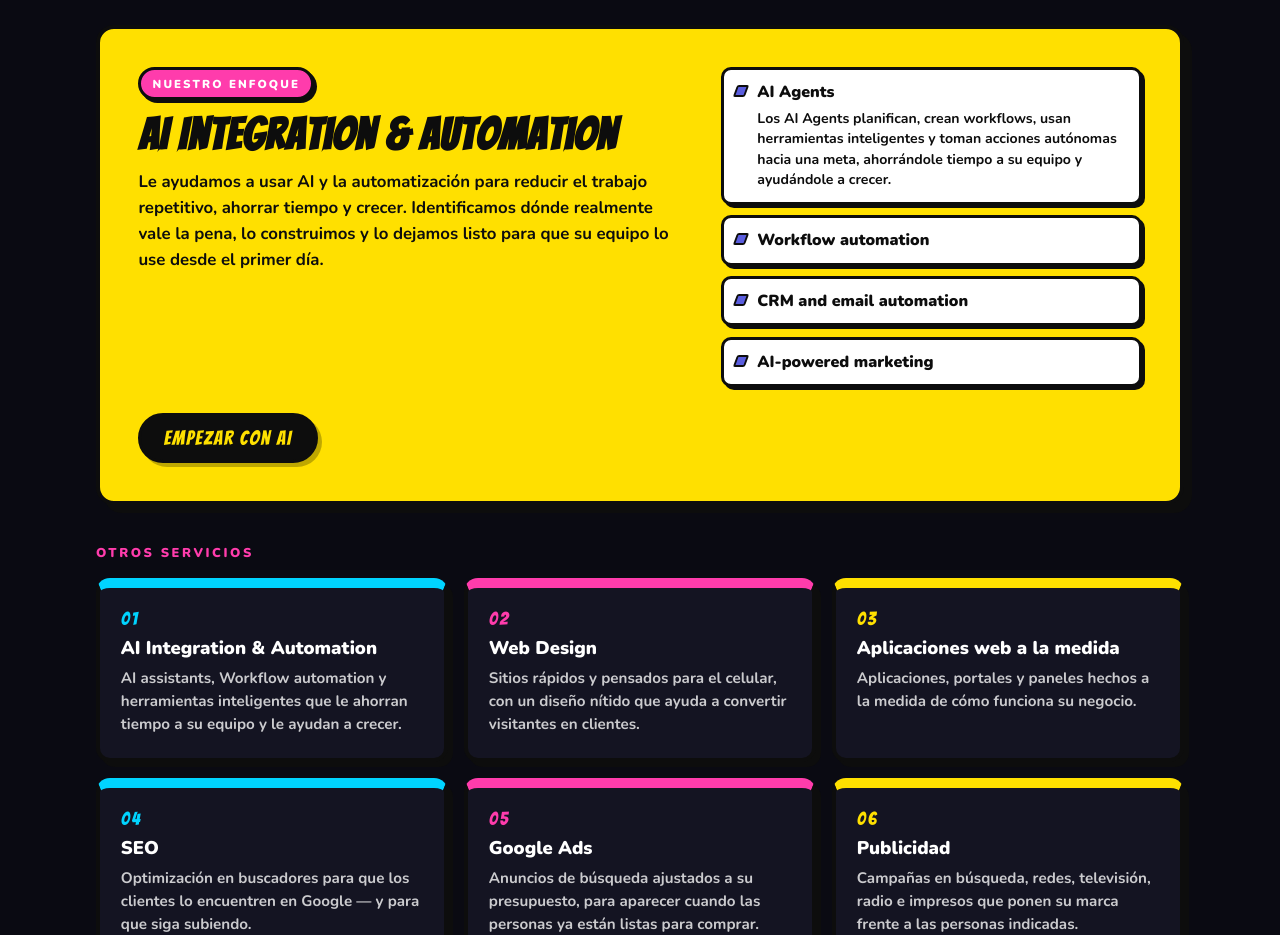
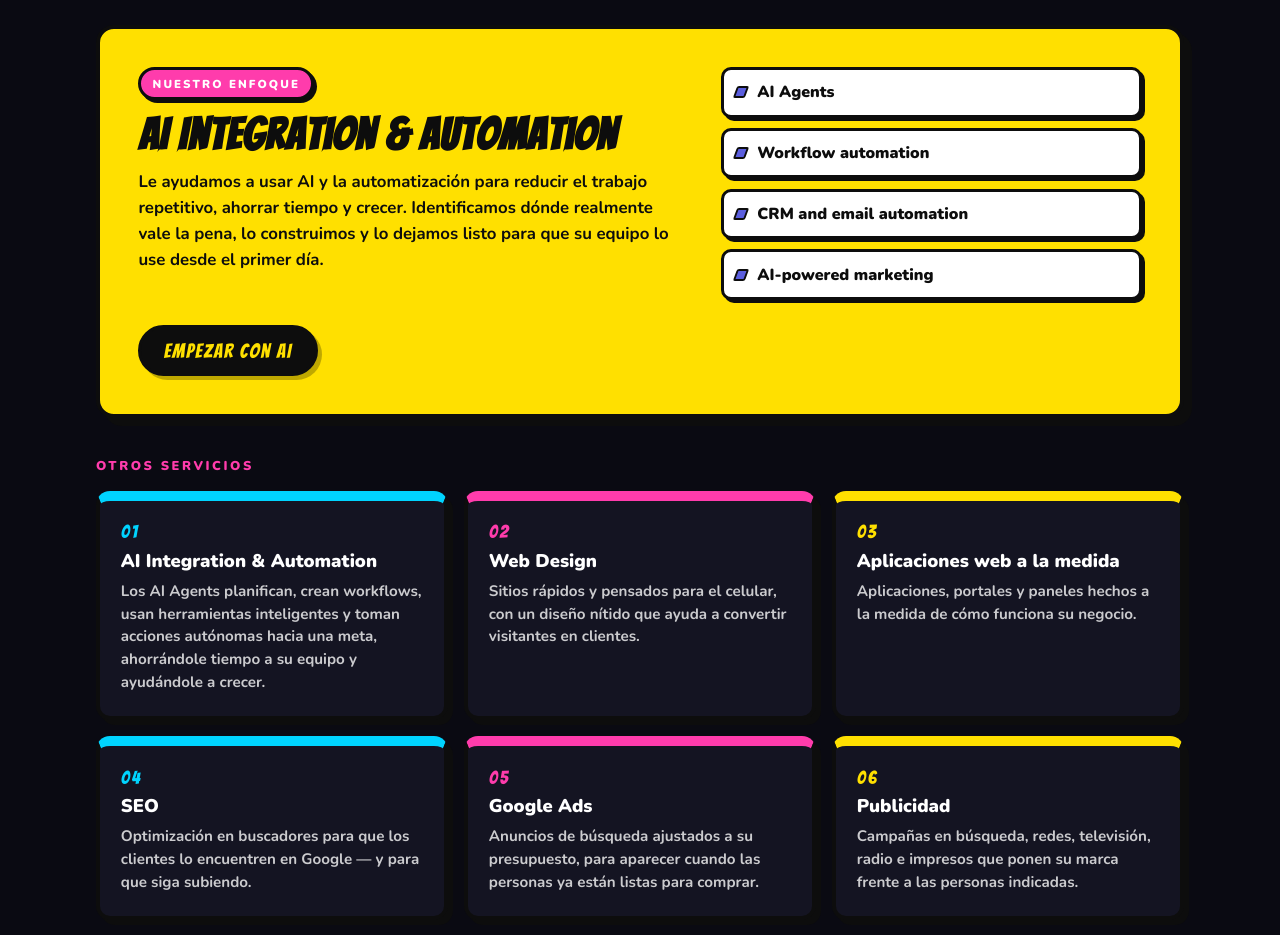
Before and after one commit to javiojo/ojomgwebsite, a plain HTML site: page index.html in a window 1280 px wide. Shown: the part 1268-2203 px from the top of the page. Drawn offline with nearby package versions, Linux system fonts and the light colour scheme.

Commit message:
Move the AI Agents description to the services-grid card and revert the featured bullet.

```diff
--- a/index.html
+++ b/index.html
@@ -427,23 +427,13 @@
       content: "";
       position: absolute;
       left: 0.7rem;
-      top: 0.95rem;
+      top: 50%;
       width: 0.75rem;
       height: 0.75rem;
       border-radius: 2px;
       background: var(--blue);
-      transform: skewX(-20deg);
+      transform: translateY(-50%) skewX(-20deg);
       border: 2px solid var(--ink);
-    }
-    .feature-list .bullet-desc {
-      display: block;
-      margin-top: 0.35rem;
-      font-weight: 700;
-      font-size: 0.88rem;
-      line-height: 1.45;
-    }
-    @media (max-width: 520px) {
-      .feature-list .bullet-desc { font-size: 0.84rem; }
     }
     .btn-ink {
       display: inline-block;
@@ -719,10 +709,7 @@
             <p class="feature-copy" data-i18n="aiCopy">Le ayudamos a usar AI y la automatización para reducir el trabajo repetitivo, ahorrar tiempo y crecer. Identificamos dónde realmente vale la pena, lo construimos y lo dejamos listo para que su equipo lo use desde el primer día.</p>
           </div>
           <ul class="feature-list">
-            <li>
-              <span data-i18n="aiBullet1">AI Agents</span>
-              <span class="bullet-desc" data-i18n="aiBullet1d">Los AI Agents planifican, crean workflows, usan herramientas inteligentes y toman acciones autónomas hacia una meta, ahorrándole tiempo a su equipo y ayudándole a crecer.</span>
-            </li>
+            <li data-i18n="aiBullet1">AI Agents</li>
             <li data-i18n="aiBullet2">Workflow automation</li>
             <li data-i18n="aiBullet3">CRM and email automation</li>
             <li data-i18n="aiBullet4">AI-powered marketing</li>
@@ -732,7 +719,7 @@
 
         <h3 class="sub" data-i18n="supporting">Otros servicios</h3>
         <ul class="grid">
-          <li class="card"><span class="num" aria-hidden="true">01</span><h3 data-i18n="s1t">AI Integration &amp; Automation</h3><p data-i18n="s1d">AI assistants, Workflow automation y herramientas inteligentes que le ahorran tiempo a su equipo y le ayudan a crecer.</p></li>
+          <li class="card"><span class="num" aria-hidden="true">01</span><h3 data-i18n="s1t">AI Integration &amp; Automation</h3><p data-i18n="s1d">Los AI Agents planifican, crean workflows, usan herramientas inteligentes y toman acciones autónomas hacia una meta, ahorrándole tiempo a su equipo y ayudándole a crecer.</p></li>
           <li class="card"><span class="num" aria-hidden="true">02</span><h3 data-i18n="s2t">Web Design</h3><p data-i18n="s2d">Sitios rápidos y pensados para el celular, con un diseño nítido que ayuda a convertir visitantes en clientes.</p></li>
           <li class="card"><span class="num" aria-hidden="true">03</span><h3 data-i18n="s3t">Aplicaciones web a la medida</h3><p data-i18n="s3d">Aplicaciones, portales y paneles hechos a la medida de cómo funciona su negocio.</p></li>
           <li class="card"><span class="num" aria-hidden="true">04</span><h3 data-i18n="s4t">SEO</h3><p data-i18n="s4d">Optimización en buscadores para que los clientes lo encuentren en Google — y para que siga subiendo.</p></li>
@@ -816,14 +803,13 @@
         aiTitle: "AI Integration &amp; Automation",
         aiCopy: "We help you use AI and automation to cut busywork, save time and grow. We find where it will actually pay off, then build it and set it up so your team can use it from day one.",
         aiBullet1: "AI Agents",
-        aiBullet1d: "AI Agents plan, create workflows, use smart tools, and take autonomous actions toward a goal, saving your team time and helping you grow.",
         aiBullet2: "Workflow automation",
         aiBullet3: "CRM and email automation",
         aiBullet4: "AI-powered marketing",
         startAi: "Start with AI",
         supporting: "Supporting services",
         s1t: "AI Integration &amp; Automation",
-        s1d: "AI assistants, workflow automation and smart tools that save your team time and help you grow.",
+        s1d: "AI Agents plan, create workflows, use smart tools, and take autonomous actions toward a goal, saving your team time and helping you grow.",
         s2t: "Websites",
         s2d: "Fast, mobile-first websites that look sharp and help turn visitors into customers.",
         s3t: "Custom Web Apps",
@@ -872,14 +858,13 @@
         aiTitle: "AI Integration &amp; Automation",
         aiCopy: "Le ayudamos a usar AI y la automatización para reducir el trabajo repetitivo, ahorrar tiempo y crecer. Identificamos dónde realmente vale la pena, lo construimos y lo dejamos listo para que su equipo lo use desde el primer día.",
         aiBullet1: "AI Agents",
-        aiBullet1d: "Los AI Agents planifican, crean workflows, usan herramientas inteligentes y toman acciones autónomas hacia una meta, ahorrándole tiempo a su equipo y ayudándole a crecer.",
         aiBullet2: "Workflow automation",
         aiBullet3: "CRM and email automation",
         aiBullet4: "AI-powered marketing",
         startAi: "Empezar con AI",
         supporting: "Otros servicios",
         s1t: "AI Integration &amp; Automation",
-        s1d: "AI assistants, Workflow automation y herramientas inteligentes que le ahorran tiempo a su equipo y le ayudan a crecer.",
+        s1d: "Los AI Agents planifican, crean workflows, usan herramientas inteligentes y toman acciones autónomas hacia una meta, ahorrándole tiempo a su equipo y ayudándole a crecer.",
         s2t: "Web Design",
         s2d: "Sitios rápidos y pensados para el celular, con un diseño nítido que ayuda a convertir visitantes en clientes.",
         s3t: "Aplicaciones web a la medida",
```
